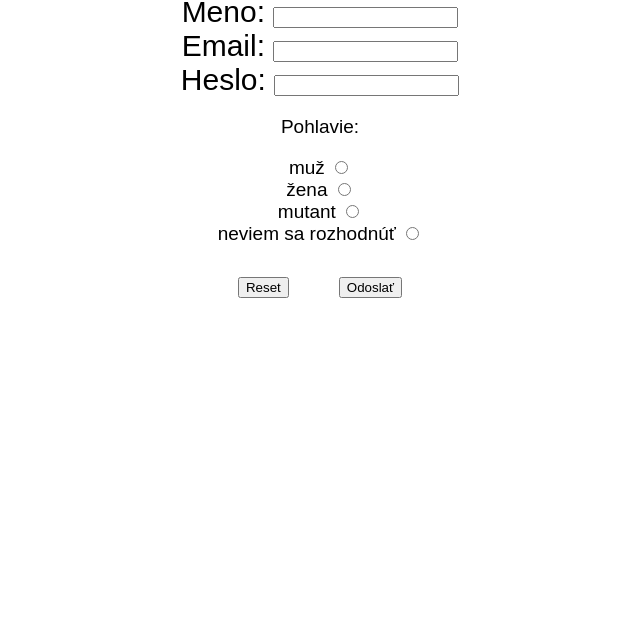
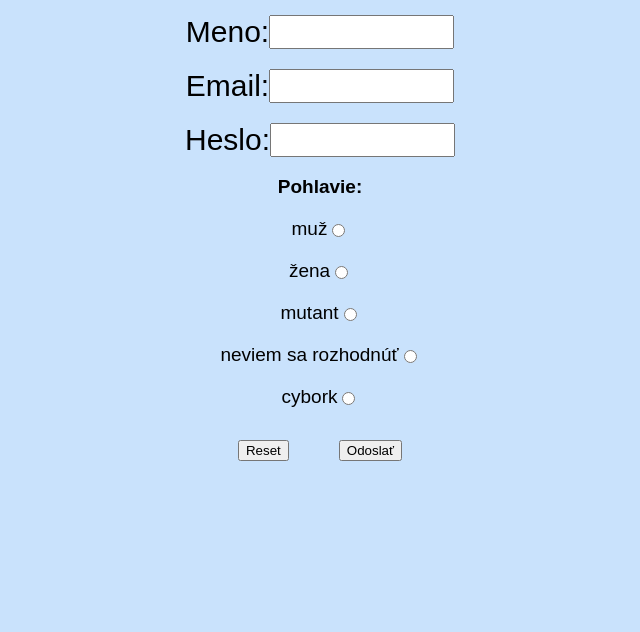
Before and after one commit to CikSimon/zadanie-lvl.1-openlab-web, a plain HTML site: page registracny-folmular/registration-index.html in a window 1280 px wide. Shown: the part 168-800 px from the top of the page, without its empty margins (320-960 px from the left). Drawn offline with Linux system fonts and the light colour scheme.

Commit message:
form done

```diff
--- a/registracny-folmular/registration-index.html
+++ b/registracny-folmular/registration-index.html
@@ -14,38 +14,42 @@
         </div>
         <div>
             <form action="action.html" method="get">
-                <div>
+                <span>
                     <label for="name">Meno:</label>
                     <input type="text" name="name" id="name">
-                </div>
-                <div>
+                </span>
+                <span>
                     <label for="email">Email:</label>
                     <input type="text" name="email" id="email">
-                </div>
-                <div>
+                </span>
+                <span>
                     <label for="password">Heslo:</label>
                     <input type="text" name="password" id="password">
-                </div>
+                </span>
                 <div class="male-female">
-                    <p>
+                    <p class="gander">
                         Pohlavie:
                     </p>
-                    <div>
+                    <span>
                         <label for="male">muž</label>
                         <input type="radio" name="gander" id="male" value="male">
-                    </div>
-                    <div>
+                    </span>
+                    <span>
                         <label for="female">žena</label>
                         <input type="radio" name="gander" id="female" value="female">
-                    </div>
-                    <div>
+                    </span>
+                    <span>
                         <label for="mutant">mutant</label>
                         <input type="radio" name="gander" id="mutant">
-                    </div>
-                    <div>
+                    </span>
+                    <span>
                         <label for="dont-know">neviem sa rozhodnúť</label>
                         <input type="radio" name="gander" id="dont-know">
-                    </div>
+                    </span>
+                    <span>
+                        <label for="cybork">cybork</label>
+                        <input type="radio" name="gander" id="cybork">
+                    </span>
                 </div>
                 <div class="button-flex">
                     <div>
--- a/registracny-folmular/registration.css
+++ b/registracny-folmular/registration.css
@@ -2,6 +2,7 @@
 body{
     font-size: 30px;
     font-family: sans-serif;
+    background-color: #0679f437;
 }
 
 .openlab-logo{
@@ -25,3 +26,14 @@ body{
 .button1{
     margin-right: 50px;
 }
+
+span{
+    display: flex;
+    justify-content: center;
+    margin-top: 20px;
+}
+
+.gander{
+    font-weight: bold;
+    font-size: 19px;
+}
```
Also changed, not shown: index.html (+1 -0 lines).
